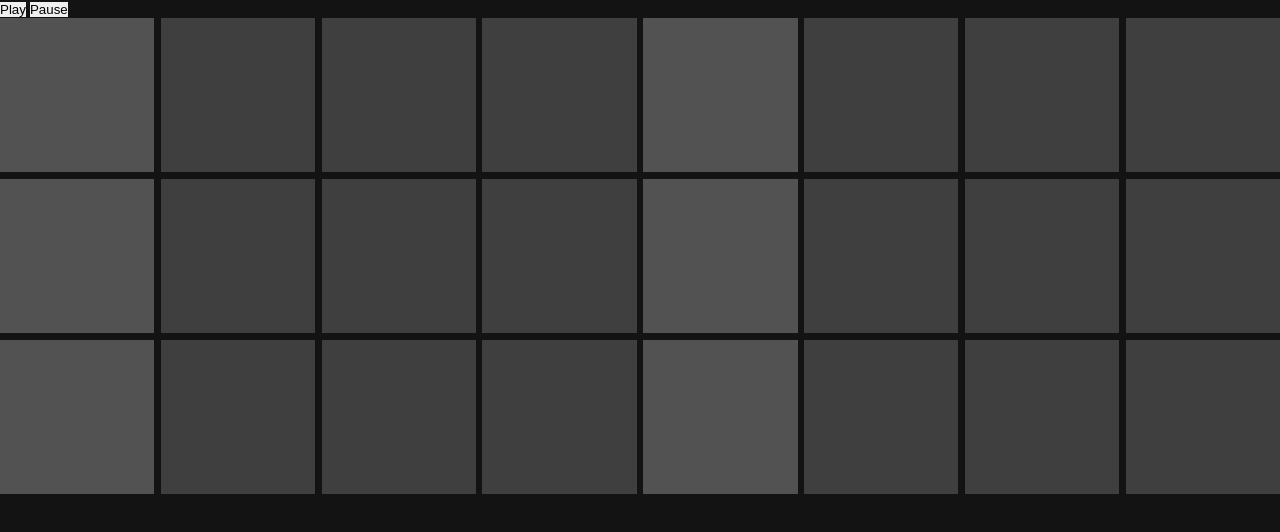
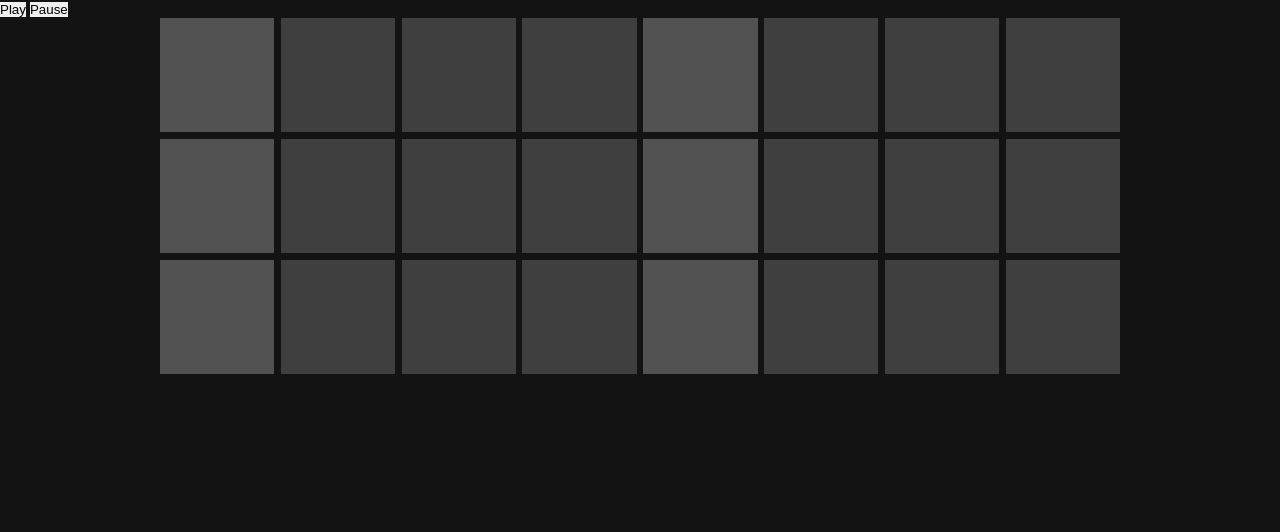
Before and after one commit to Laurens256/soundinator, a website built with Vite: page index.html in a window 1280 px wide. Built offline with nearby package versions, Linux system fonts and the light colour scheme; files whose address does not match are found by name.

Commit message:
add max-width

```diff
--- a/styles/board.css
+++ b/styles/board.css
@@ -2,7 +2,9 @@ table {
     display: flex;
     flex-direction: column;
     gap: 0.4em;
+    margin: 0 auto;
     width: 100%;
+    max-width: 75vw;
 }
 tr {
     display: flex;
```
